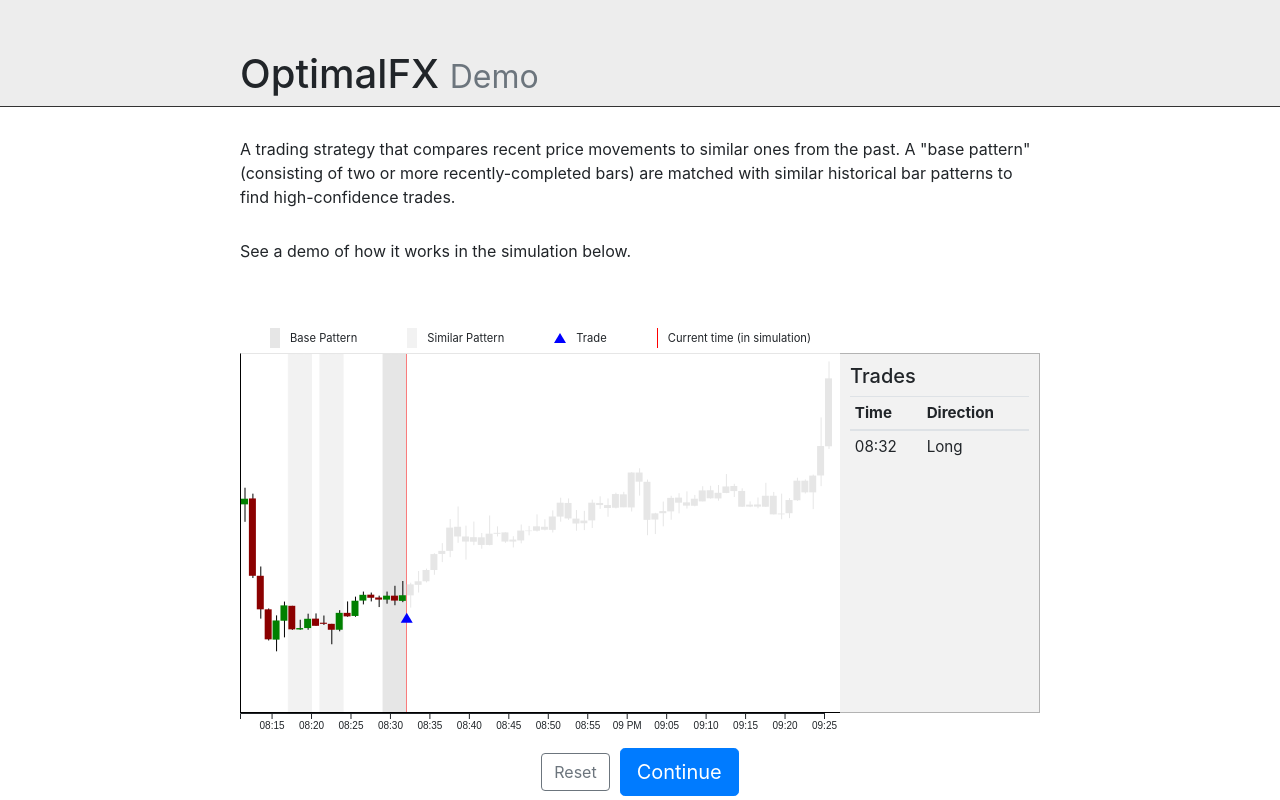
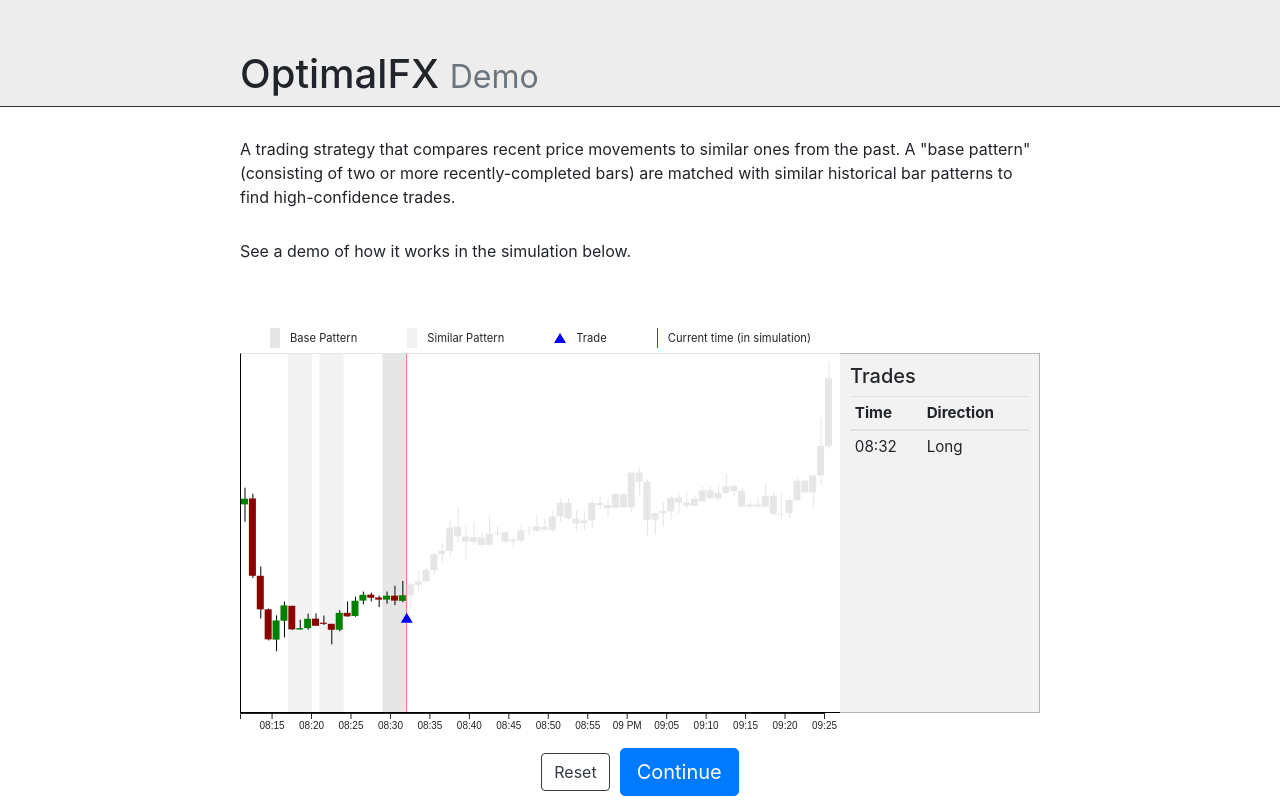
Before and after one commit to dandoozan/optimalfx-demo, a React (Create React App) app: page / in a window 1280 px wide. Built offline with nearby package versions, Linux system fonts and the light colour scheme.

Commit message:
Make reset button color darker

```diff
--- a/src/components/Simulation/ChartControls.tsx
+++ b/src/components/Simulation/ChartControls.tsx
@@ -5,7 +5,7 @@ import './ChartControls.css';
 export default function ChartControls(props) {
   return (
     <div className="chart-controls">
-      <Button className="chart-controls__reset" variant="outline-secondary" onClick={props.onReset}>Reset</Button>
+      <Button className="chart-controls__reset" variant="outline-dark" onClick={props.onReset}>Reset</Button>
       <Button className="chart-controls__continue" size="lg" onClick={props.onContinue}>Continue</Button>
     </div>
   );
```
